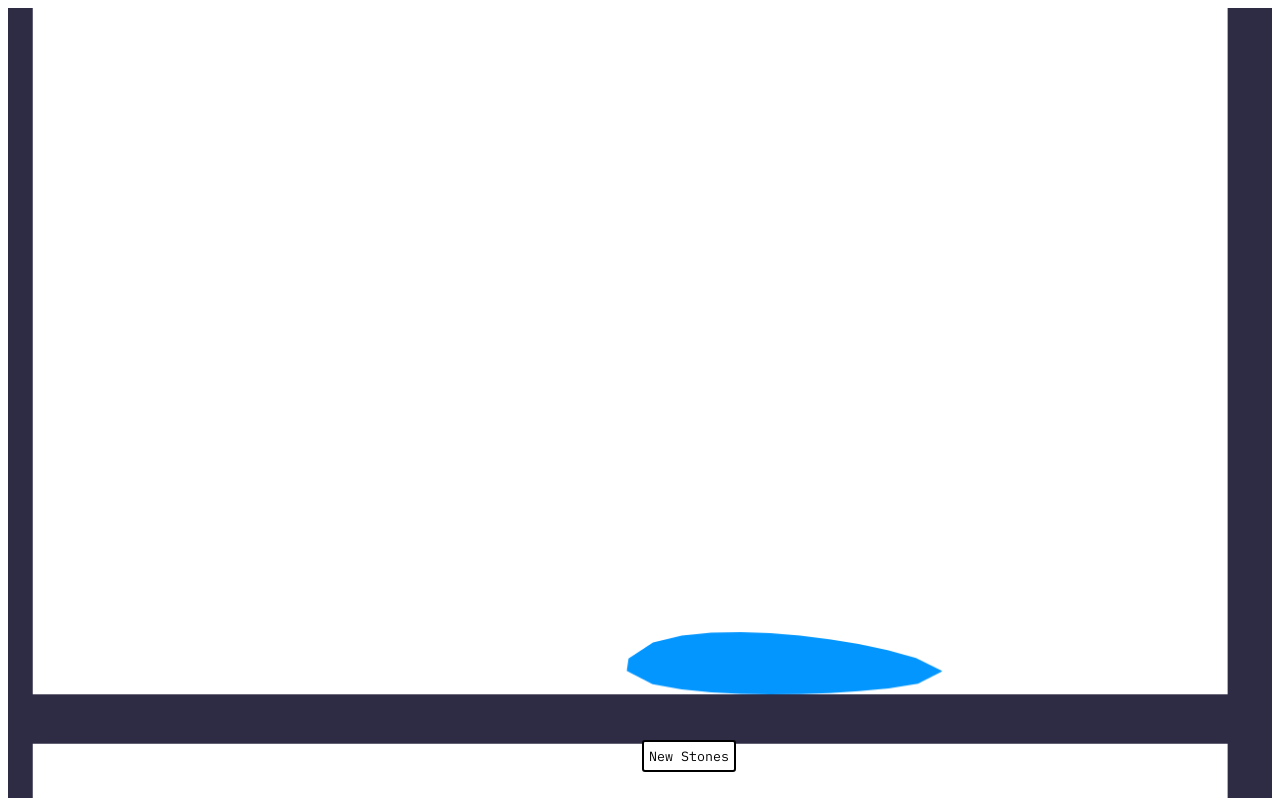
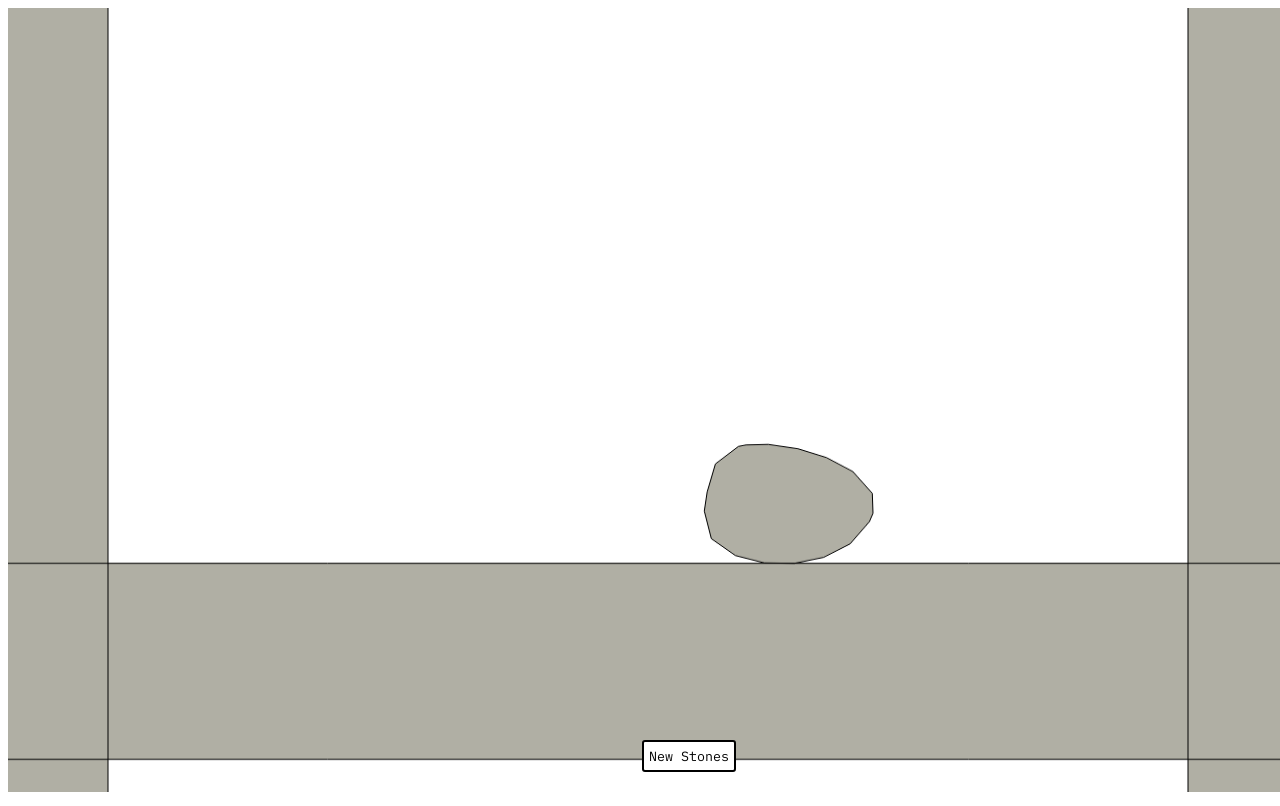
Before and after one commit to c-dacanay/hand-held, a plain HTML site: page final/index.html in a window 1280 px wide. Drawn offline with Linux system fonts and the light colour scheme.

Commit message:
new render

```diff
--- a/final/index.html
+++ b/final/index.html
@@ -13,6 +13,12 @@
   <script src="src/decomp.js" type="text/javascript"></script>
   <title>Stone Stacker</title>
   </head>
+  <!-- <svg width="322" height="65" viewBox="0 0 322 65" fill="none" xmlns="http://www.w3.org/2000/svg">
+    <path d="M3.00005 37C40 -20 294 0.499996 320 25C346 49.5 -33.9999 94 3.00005 37Z" fill="#C4C4C4"/>
+    </svg> -->
+    <div id="touch"/>
+
+  </div>
     <canvas id="matter"></canvas>
     <div id="menu" class="test"><button id="newButton">New Stones</button></div>
 
--- a/final/src/index.js
+++ b/final/src/index.js
@@ -25,36 +25,47 @@ window.addEventListener("load", init);
 
 let debug = false;
 // let debug = true;
+let vect0 = "M3.00005 37C40 -20 294 0.499996 320 25C346 49.5 -33.9999 94 3.00005 37Z";
+let vect1 = "M319.369 61.47C309.99 111.374 253.491 130 159.934 130C66.3781 130 -6.78307 88.6597 0.500287 61.47C7.78364 34.2802 182.209 37.2638 239.652 10.4053C297.095 -16.4532 328.747 11.5658 319.369 61.47Z";
+let vect2 = "M1.09963 79.5359C1.07552 145.452 155.447 132.167 167.76 53.2738C174.79 8.22891 79.63 -8.96568 30.8623 5.98787C-5.7838 17.2246 1.10998 51.255 1.09963 79.5359Z"
+let vect3 = "M116 86C136 115.6 69 128.333 33 131C-19 139.889 2.00001 26 27 5C52 -16 91 49 116 86Z";
+let vect4 = "M140.203 85.0547C108.533 90.3752 4.27688 38.8734 8.08112 106.654C11.8854 174.435 252.317 145.657 257.052 78.9884C261.787 12.3196 171.872 79.7342 140.203 85.0547Z";
+let svgPaths = [vect0, vect1, vect2, vect3, vect4];
+
+let rockColors = ["#47403a", "#c2d4dc", "#b4b6b7", "#b0afa4", "#bba289", "#989591", "#9e8877"]
 
 function init() {
 
-  let myCanvas = document.getElementById("matter");
-  let width = window.innerWidth;
-  let height = window.innerHeight;
+  let canvas = document.getElementById("matter");
+  let ctx = canvas.getContext("2d");
+  canvas.width = window.innerWidth;
+  canvas.height = window.innerHeight;
+  width = canvas.width;
+  height = canvas.height;
   let button = document.getElementById("newButton")
 
-  console.log(width, height)
+  // console.log(width, height)
   var Engine = Matter.Engine,
     Render = Matter.Render,
     World = Matter.World,
     Bodies = Matter.Bodies,
     Runner = Matter.Runner,
+    Composite = Matter.Composite,
     MouseConstraint = Matter.MouseConstraint,
     Mouse = Matter.Mouse,
     Vertices = Matter.Vertices,
     Svg = Matter.Svg;
 
   var engine = Engine.create({
-    // positionIterations: 5,
-    // constraintIterations: 5,
-    // enableSleeping: true
+    enableSleeping: true
   }),
     world = engine.world;
 
-  // if (debug) {
-  var render = Render.create({
+  // var render
+  if (debug) {
+    render = Render.create({
       element: document.body,
-    canvas: myCanvas,
+      canvas: canvas,
       engine: engine,
       options: {
         width: window.innerWidth,
@@ -66,17 +77,43 @@ function init() {
       }
     });
     Render.run(render);
-  // }
-
     var runner = Runner.create();
     Runner.run(runner, engine);
+  }
 
+  let ranCol;
+
+  (function render() {
+    ranCol = Math.floor(Math.random() * rockColors.length)
+    var bodies = engine.world.bodies;
+    console.log(bodies)
+    // debugger;
+    window.requestAnimationFrame(render);
+    ctx.fillStyle = '#fff';
+    ctx.fillRect(0, 0, width, height);
+    ctx.beginPath();
+    // console.log(bodies)
+    for (var i = 0; i < bodies.length; i += 1) {
+      ctx.fillStyle = rockColors[i];
+      var vertices = bodies[i].vertices;
+      ctx.moveTo(vertices[0].x, vertices[0].y);
+      for (var j = 1; j < vertices.length; j += 1) {
+        ctx.lineTo(vertices[j].x, vertices[j].y);
+      }
+      ctx.lineTo(vertices[0].x, vertices[0].y);
+      ctx.fill();
+    }
+
+    ctx.stroke();
+  })();
 
   //variable for friction
   let fr = .6;
   let afr = .001;
   let d = 10;
 
+
+  if (debug) {
     World.add(world, [
       // floor
       Bodies.rectangle(window.innerWidth / 2, window.innerHeight * .9, window.innerWidth * 5, 50, { isStatic: true }),
@@ -85,8 +122,6 @@ function init() {
       // left wall
       Bodies.rectangle(0, window.innerHeight / 2, 50, window.innerHeight, { isStatic: true })
     ]);
-
-  if (debug) {
     //all the bodies
     let bodiesArray = [
       Bodies.rectangle(200, 200, width / 4, height / 8, {
@@ -98,33 +133,19 @@ function init() {
 
     World.add(world, bodiesArray);
   } else {
-
-    // var path = '<svg width="322" height="65" viewBox="0 0 322 65" fill="none" xmlns="http://www.w3.org/2000/svg"> <path d="M3.00005 37C40 -20 294 0.499996 320 25C346 49.5 -33.9999 94 3.00005 37Z" fill="#C4C4C4"/></svg>';
-    // for (i = 0; i < 3; i++) {
+    addBounds();
     newRock();
-    // World.add(engine.world, body);
-    // }
-    // let pathData = `M 3.00005 37C40 -20 294 0.499996 320 25C346 49.5 -33.9999 94 3.00005 37Z`;
-    // let svgData = `<svg width="322" height="65" viewBox="0 0 322 65" fill="none" xmlns="http://www.w3.org/2000/svg">
-    // <path d="M3.00005 37C40 -20 294 0.499996 320 25C346 49.5 -33.9999 94 3.00005 37Z" fill="#C4C4C4"/>
-    // </svg>`
-    // Svg.pathToVertices(pathData);
-
-    // let path = null;
-    // const style = `fill: "white"; fill-opacity: 1; stroke: grey; stroke-width: 1px; stroke-opacity: 0.5`;
-
-    // path = `<path d="${pathData}" style="${style}"></path>`;
-    // console.log(path, 20)
-    // return path;
-
   }
 
-  var mouse = Mouse.create(render.canvas),
+  let touch = document.getElementById("touch");
+  // if (debug) {
+  var mouse = Mouse.create(debug ? render.canvas : canvas),
     mouseConstraint = MouseConstraint.create(engine, {
       mouse: mouse,
       constraint: {
         stiffness: 0.2,
         render: {
+          angularStiffness: 0.5,
           visible: false
         }
       }
@@ -132,22 +153,16 @@ function init() {
 
   World.add(world, mouseConstraint);
 
-  render.mouse = mouse;
+  // render.mouse = mouse;
 
-  // fit the render viewport to the scene
-  // Render.lookAt(render, {
-  //   min: { x: 0, y: 0 },
-  //   max: { x: window.innerHeight, y: window.innerWidth }
-  // });
-
-  // engine.world.gravity.y = .9;
+  // }
+  engine.world.gravity.y = 2;
   // run the engine
   Engine.run(engine);
 
   button.addEventListener("click", () => {
-    // let ranX = Math.random() * Math.floor(window.innerWidth - 100);
-    console.log(ranX)
-
+    let ranX = Math.random() * Math.floor(window.innerWidth - 100);
+    // console.log(ranX)
     if (debug) {
       let newBod = [Bodies.rectangle(ranX, 200, 200, 50, {
         chamfer: { radius: [25, 25, 10, 2] },
@@ -164,21 +179,29 @@ function init() {
 
   function newRock() {
     ranX = Math.random() * Math.floor(window.innerWidth - 100);
+    let ranCol = Math.floor(Math.random() * rockColors.length)
+    let ranStone = Math.floor(Math.random() * svgPaths.length)
     let newElement = document.createElementNS("http://www.w3.org/2000/svg", 'path'); //Create a path in SVG's namespace
-    newElement.setAttribute("d", "M3.00005 37C40 -20 294 0.499996 320 25C346 49.5 -33.9999 94 3.00005 37Z"); //Set path's data
-    newElement.style.stroke = "#000"; //Set stroke colour
-    newElement.style.strokeWidth = "5px";
-    newElement.style.strokelinecap = "round";
-
-    // debugger;
+    newElement.setAttribute("d", svgPaths[ranStone]); //Set path's data;
     let vertices = Svg.pathToVertices(newElement, 30);
-
     let body = Bodies.fromVertices(ranX, 0, vertices, {
       friction: fr,
       // frictionAir: afr,
       // density: d
     });
 
+    // console.log(body)
     World.add(engine.world, body);
   }
+  function addBounds() {
+    World.add(world, [
+      // floor
+      Bodies.rectangle(canvas.width, canvas.height / 1.2, canvas.width * 10, 200, { isStatic: true }),
+      //right wall
+      Bodies.rectangle(canvas.width, canvas.height / 2, 200, canvas.width * 2, { isStatic: true }),
+      // left wall
+      Bodies.rectangle(0, canvas.height / 2, 200, canvas.height * 2, { isStatic: true })
+    ]);
   }
+
+}
--- a/final/src/styles.css
+++ b/final/src/styles.css
@@ -4,6 +4,8 @@ body {
   display: flex;
   flex-direction: column;
   font-family: "IBM Plex Mono", monospace;
+  width: 100%;
+  height: 100%;
 }
 
 #newButton {
@@ -25,6 +27,11 @@ body {
   left: 50%;
 }
 
+#matter {
+  width: 100%;
+  height: 100%;
+}
+
 /* .test {
   border-width: 2px;
   border-color: crimson;
```
Lines whose indentation alone changed are shown as unchanged.
